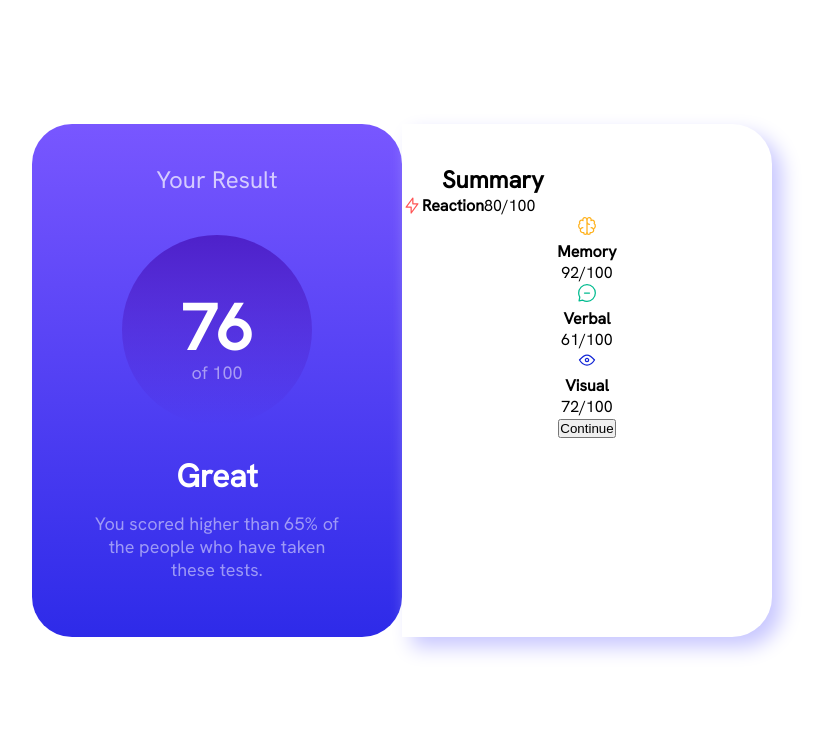
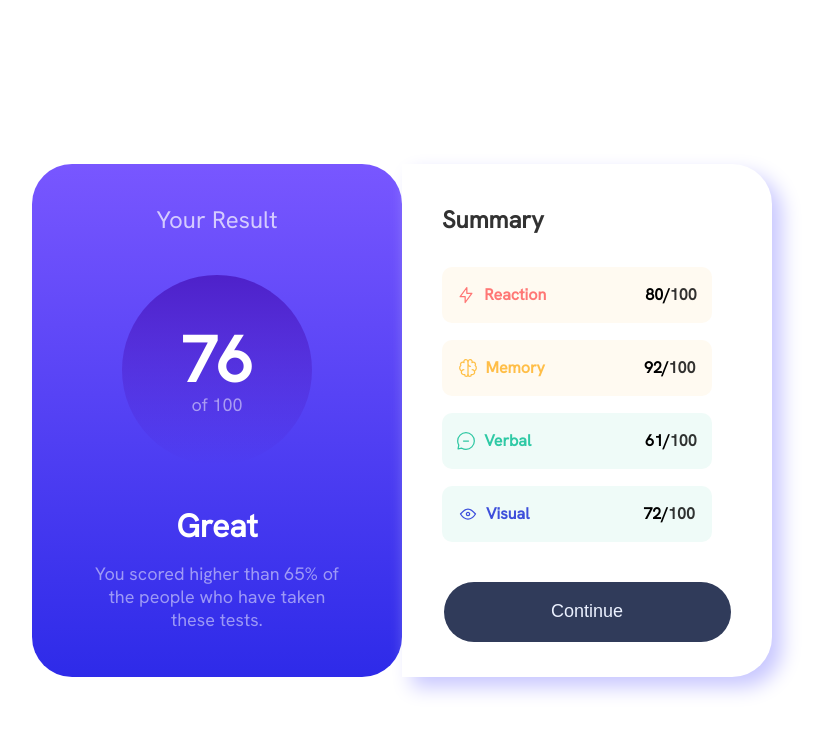
Before and after one commit to ronismicael/Results-summary-component, a plain HTML site: page index2.html in a window 1280 px wide. Shown: the whole page, without its empty margins (238-1058 px from the left). Drawn offline with Linux system fonts and the light colour scheme.

Commit message:
Projeto finalizado

```diff
--- a/index2.html
+++ b/index2.html
@@ -1,5 +1,6 @@
 <!DOCTYPE html>
 <html lang="pt-br">
+
 <head>
     <meta charset="UTF-8">
     <meta http-equiv="X-UA-Compatible" content="IE=edge">
@@ -8,17 +9,13 @@
     <title>Results summary component</title>
     <link href="https://fonts.googleapis.com/css2?family=Hanken+Grotesk&display=swap" rel="stylesheet">
 </head>
+
 <body>
-    <main>
-
-        <div class="container">
-
+    <main class="container">
         <section id="box1">
-                <div class="interior-box">
             <h1 id="titulo1">
                 Your Result
             </h1>
-
             <div class="number">
                 <div class="meio">
 
@@ -32,7 +29,7 @@
                 </div>
             </div>
 
-                    <div  id="baixo">
+            <div id="baixo">
                 <h2>
                     Great
                 </h2>
@@ -40,45 +37,58 @@
                     You scored higher than 65% of the people who have taken these tests.
                 </p>
             </div>
-
-                </div>
-
         </section>
 
         <section id="box2">
-                <div class="interior-box2">
             <h1 id="titulo2">
                 Summary
             </h1>
             <div class="dados-box2">
 
-                             <div class="sim">
-                                 <img src="./images/icon-reaction.svg" alt="">
+                <div class="bloco-yellow">
+                            <img src=" ./images/icon-reaction.svg" alt="">
+
                     <h4 id="red">Reaction</h4>
-                                 <p>80/100</p>
+
+                    <p>80/<span style="opacity: 0.8;">100</span></p>
                 </div>
 
+
+                <div class="bloco-yellow">
                     <img src="./images/icon-memory.svg" alt="">
+
                     <h4 id="yellow">Memory</h4>
-                             <p>92/100</p>
 
+                    <p>92/<span style="opacity: 0.8;">100</span></p>
+                </div>
+
+
+                <div class="blocos-gren">
                     <img src="./images/icon-verbal.svg" alt="">
+
                     <h4 id="gren">Verbal</h4>
-                             <p>61/100</p>
 
+                    <p>61/<span style="opacity: 0.8;">100</span></p>
+                </div>
+
+                <div class="blocos-gren">
                     <img src="./images/icon-visual.svg" alt="">
+
                     <h4 id="blue">Visual</h4>
-                             <p>72/100</p>
+
+                    <p>72/<span style="opacity: 0.8;">100</span style="opacity: 0.8;"></p>
+
+                </div>
             </div>
 
             <button>
                 Continue
             </button>
-                </div>
         </section>
 
         </div>
 
     </main>
 </body>
+
 </html>
--- a/style.css
+++ b/style.css
@@ -38,7 +38,6 @@ main {
 
 .container {
     margin-top: 20px;
-    height: 90vh;
     display: flex;
     justify-content: center;
     align-items: center;
@@ -63,24 +62,17 @@ section {
     border-radius: 0px 40px 40px 0px;
 }
 
-#titulo2{
-   text-align: left;
-   padding-top: 40px;
-   margin-left: 40px;
-
-}
 
 #titulo1 {
     padding-top: 40px;
-    font-family: 'Hanken Grotesk', sans-serif;
     font-weight: 300;
     opacity: 0.7;
 }
 
 .number {
-
     width: 190px;
     height: 190px;
+
     position: relative;
     left: 50%;
     transform: translateX(-50%);
@@ -92,26 +84,30 @@ section {
 }
 
 h3 {
-    font-family: 'Hanken Grotesk', sans-serif;
     font-size: 4.0em;
     font-weight: bolder;
 }
 
 .meio {
     line-height: 30px;
-    padding-top: 40px;
-    position: relative;
-    top: 20%;
+    padding-top: 70px;
 }
 
+#titulo2{
+    opacity: 0.8;
+    text-align: left;
+    padding-top: 40px;
+    margin-left: 40px;
+ }
+
+
 #baixo>h2 {
-    font-family: 'Hanken Grotesk';
     font-size: 2.0em;
     margin-bottom: 10px;
+    margin-top: 10px;
 }
 
 #baixo {
-    text-align: center;
     width: 250px;
     position: relative;
     left: 50%;
@@ -119,6 +115,78 @@ h3 {
     padding-top: 30px;
 }
 
-.sim{
- display: flex;
+.dados-box2{
+    padding-top: 15px;
+    font-weight: 800;
 }
+
+.bloco-yellow, .blocos-gren{
+    display: flex;
+    justify-content: center;
+    align-items: center;
+
+    margin-left: 40px;
+    margin-top: 17px;
+
+
+    border-radius: 10px;
+    width: 270px;
+    height: 56px;
+
+    background-color: hsla(39, 100%, 56%, 0.062);;
+}
+
+.blocos-gren{
+    background-color: hsla(166, 100%, 37%, 0.062);
+}
+
+
+
+#red{
+    color: var(--var05);
+}
+
+#yellow{
+    color: var(--var06);
+}
+
+#gren{
+    margin-right: 15px;
+    color: var(--var07);
+}
+
+#blue{
+    margin-right: 15px;
+    color: var(--var08);
+}
+
+h4, img{
+    text-align: left;
+    opacity: 0.8;
+    position: relative;
+    right: 20%;
+    margin-left: 8px;
+}
+
+.bloco-yellow>p{
+    position: relative;
+    left: 45px;
+}
+
+.blocos-gren>p{
+    position: relative;
+    left: 45px;
+}
+
+button{
+    width: 287px;
+    height: 60px;
+    margin-top: 40px;
+
+    font-size: 18px;
+    color: var(--var11);
+
+    border-radius: 50px;
+    border: none;
+    background-color: var(--var09);
+}
```
Lines whose indentation alone changed are shown as unchanged.
